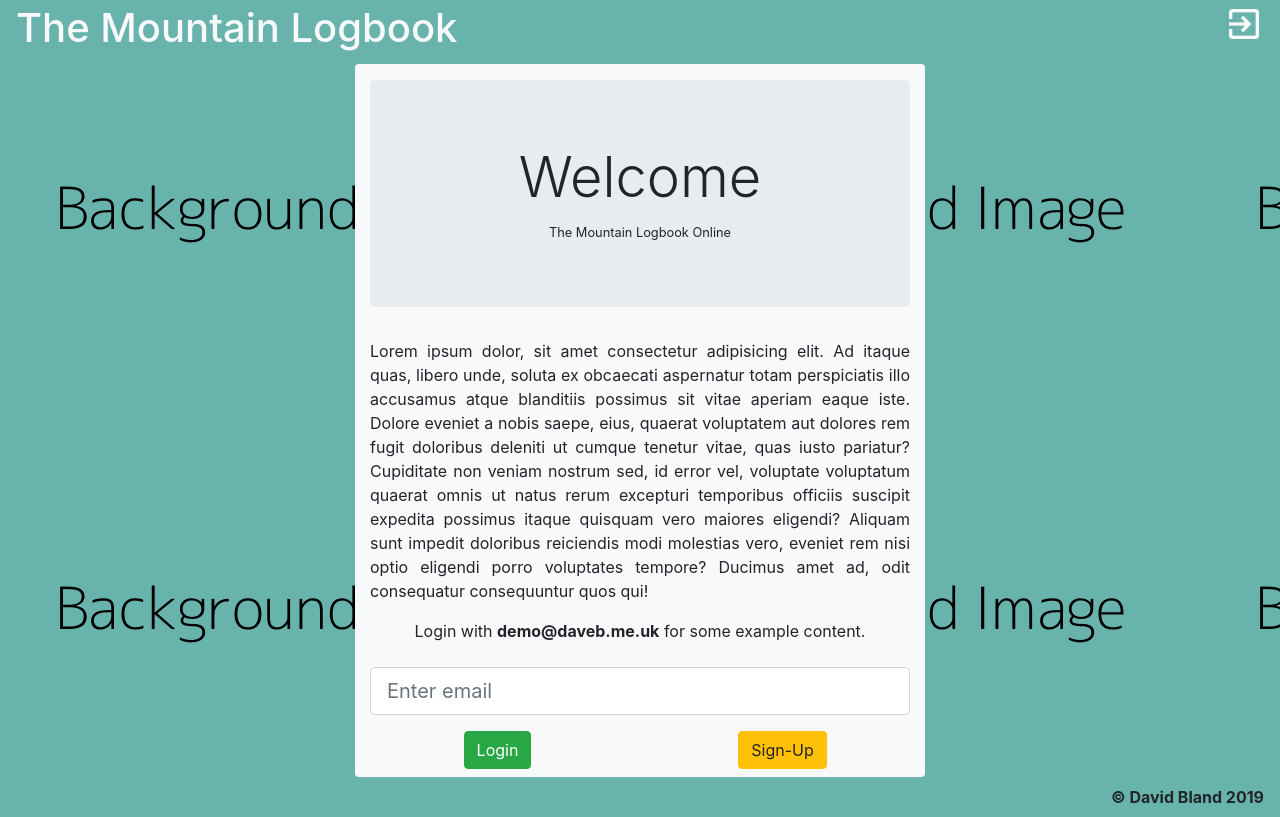
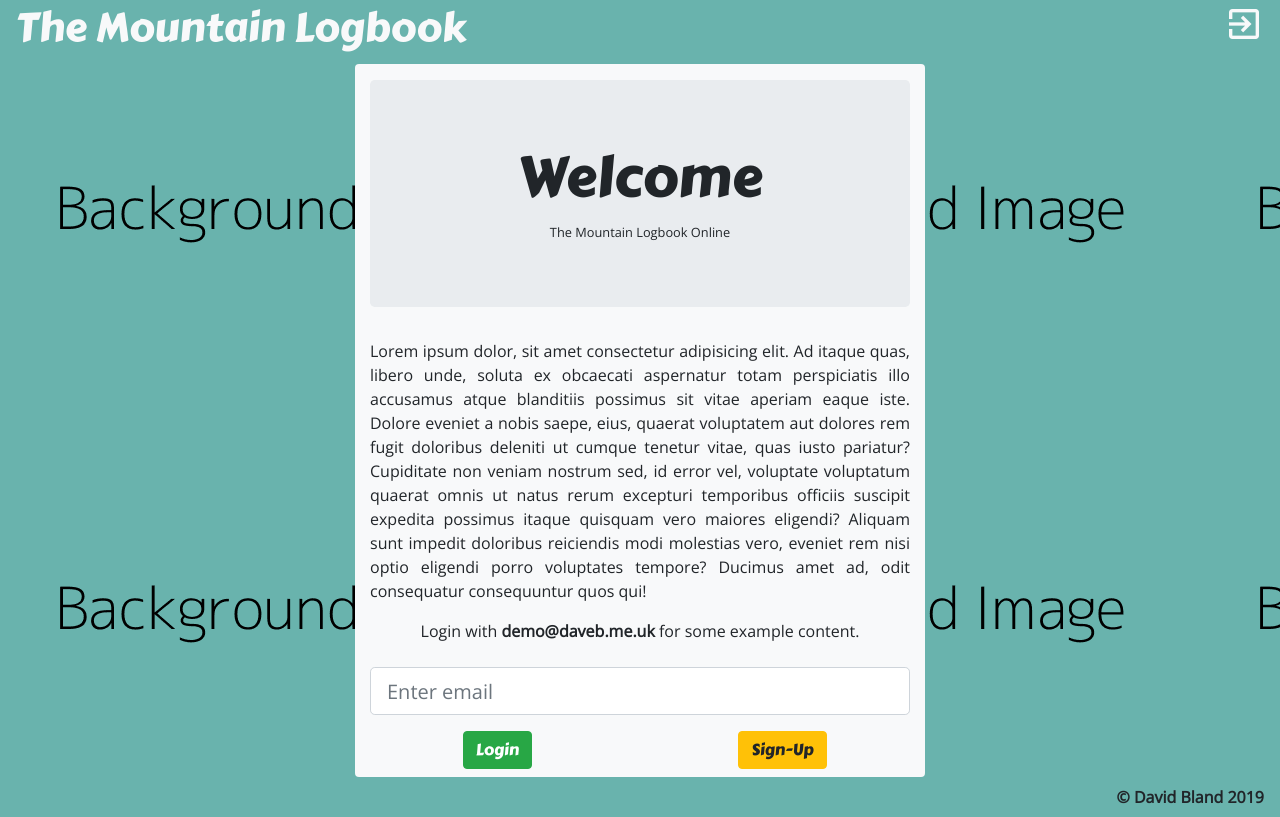
Before and after one commit to davebland/the-mountain-logbook, a Flask app: page / in a window 1280 px wide. Run offline with Flask 2, Linux system fonts and the light colour scheme; parts of the project's set-up code (start-up, migrations or seed data) failed here and were passed over; some libraries are stand-ins or nearby versions.

Commit message:
experimentation with fonts

```diff
--- a/static/css/styles.css
+++ b/static/css/styles.css
@@ -7,6 +7,14 @@
 }
 
 /* TYPOGRAPHY */
+
+body {
+    font-family: 'Open Sans', sans-serif;
+}
+
+h1, h2, h3, h4, h5, h6, button {
+    font-family: 'Carter One', cursive;
+}
 
 .header-text {
     font-size: 1.3em !important;
--- a/templates/base.html
+++ b/templates/base.html
@@ -8,10 +8,11 @@
     <link rel="icon" type="image/png" href="{{ url_for('static', filename='images/book-favicon.png') }}">
     <!-- CSS Libraries -->
     <link rel="stylesheet" href="{{ url_for('static', filename='css/bootstrap.min.css') }}" type="text/css" />
+    <!-- Google Fonts & Icons -->
+    <link href="https://fonts.googleapis.com/css?family=Carter+One|Open+Sans&display=swap" rel="stylesheet">
+    <link href="https://fonts.googleapis.com/icon?family=Material+Icons" rel="stylesheet">
     <!-- Application CSS -->
     <link rel="stylesheet" href="{{ url_for('static', filename='css/styles.css') }}" type="text/css" />
-    <!-- Google Fonts & Icons -->
-    <link href="https://fonts.googleapis.com/icon?family=Material+Icons" rel="stylesheet">
     <!-- CSS requiring dynamic template processing -->
     <style>
         body {
```
